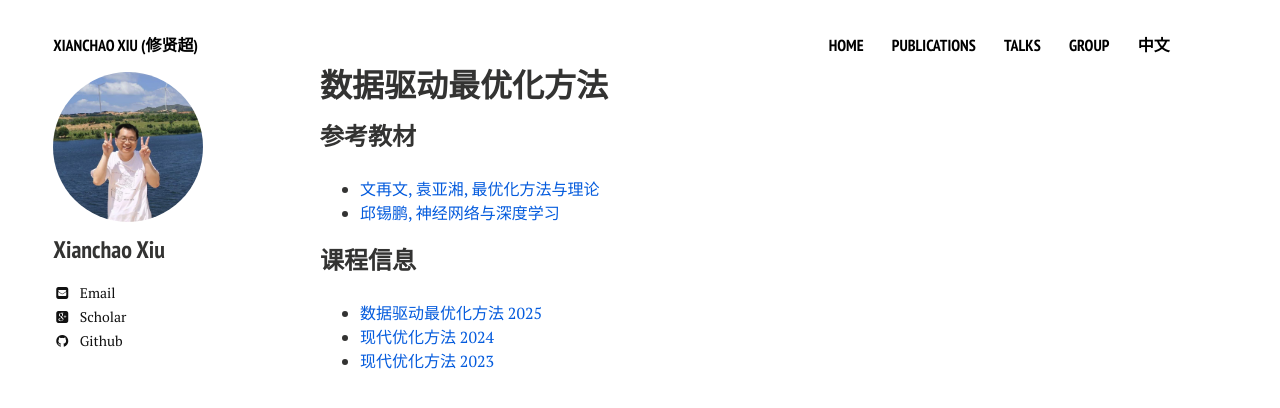
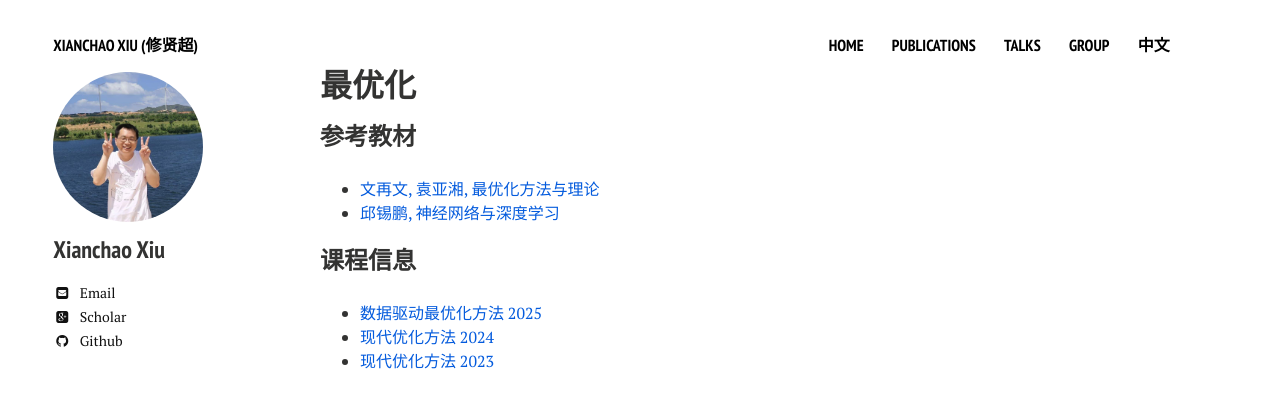
Before and after one commit to xianchaoxiu/xianchaoxiu.github.io, a Jekyll site: the page built from chinese/course/OPT/index.md, in a window 1280 px wide. Shown: the top 408 px of the page. Built offline with Jekyll 4.4.1, drawn with Linux system fonts in a browser that asks for light colours; nearby versions of some CDN libraries.

Commit message:
Update index.md

```diff
--- a/chinese/course/OPT/index.md
+++ b/chinese/course/OPT/index.md
@@ -1,6 +1,6 @@
 ---
 layout: page
-title: 数据驱动最优化方法
+title: 最优化
 comments: false
 share: false
 ---
```
